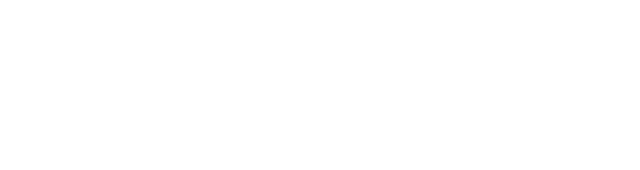
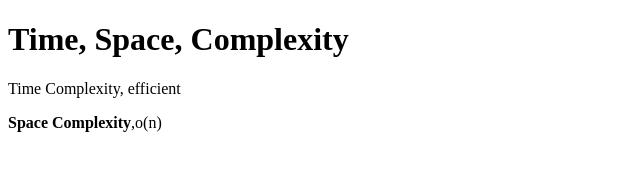
Before and after one commit to acciojob/time-and-space-complexity-Shani58996, a website: page main.html in a window 1280 px wide. Shown: the whole page, without its empty margins (0-640 px from the left). Drawn offline with Linux system fonts and the light colour scheme.

Commit message:
created a submission

```diff
--- a/main.html
+++ b/main.html
@@ -4,6 +4,10 @@
 
 <head>
 	<link rel="stylesheet" href="styles.css">
+	<h1>Time, Space, Complexity</h1>
+	<p>Time Complexity, efficient</p>
+
+	<p><b>Space Complexity</b>,o(n)</p>
 </head>
 
 <body>
```
